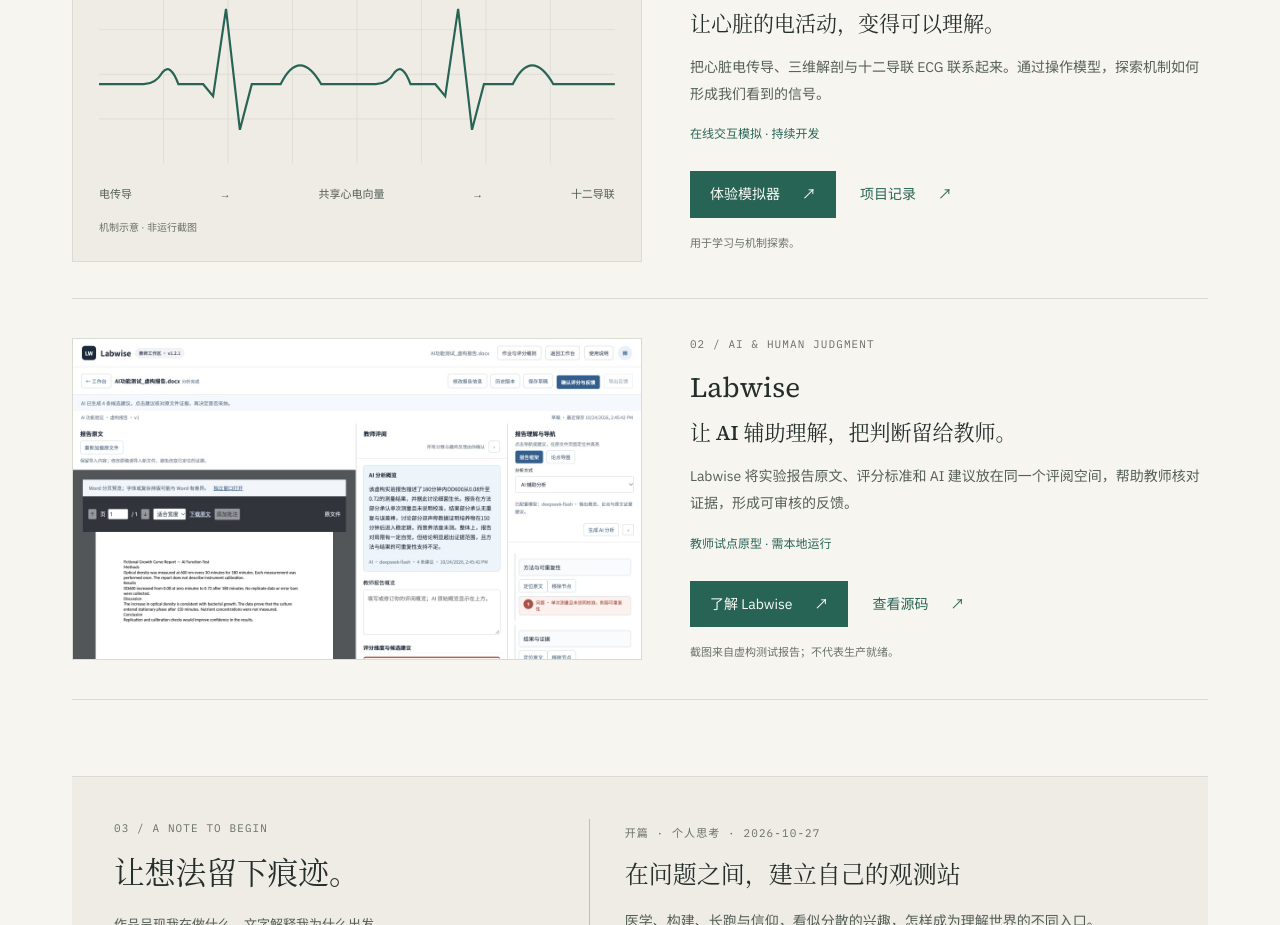
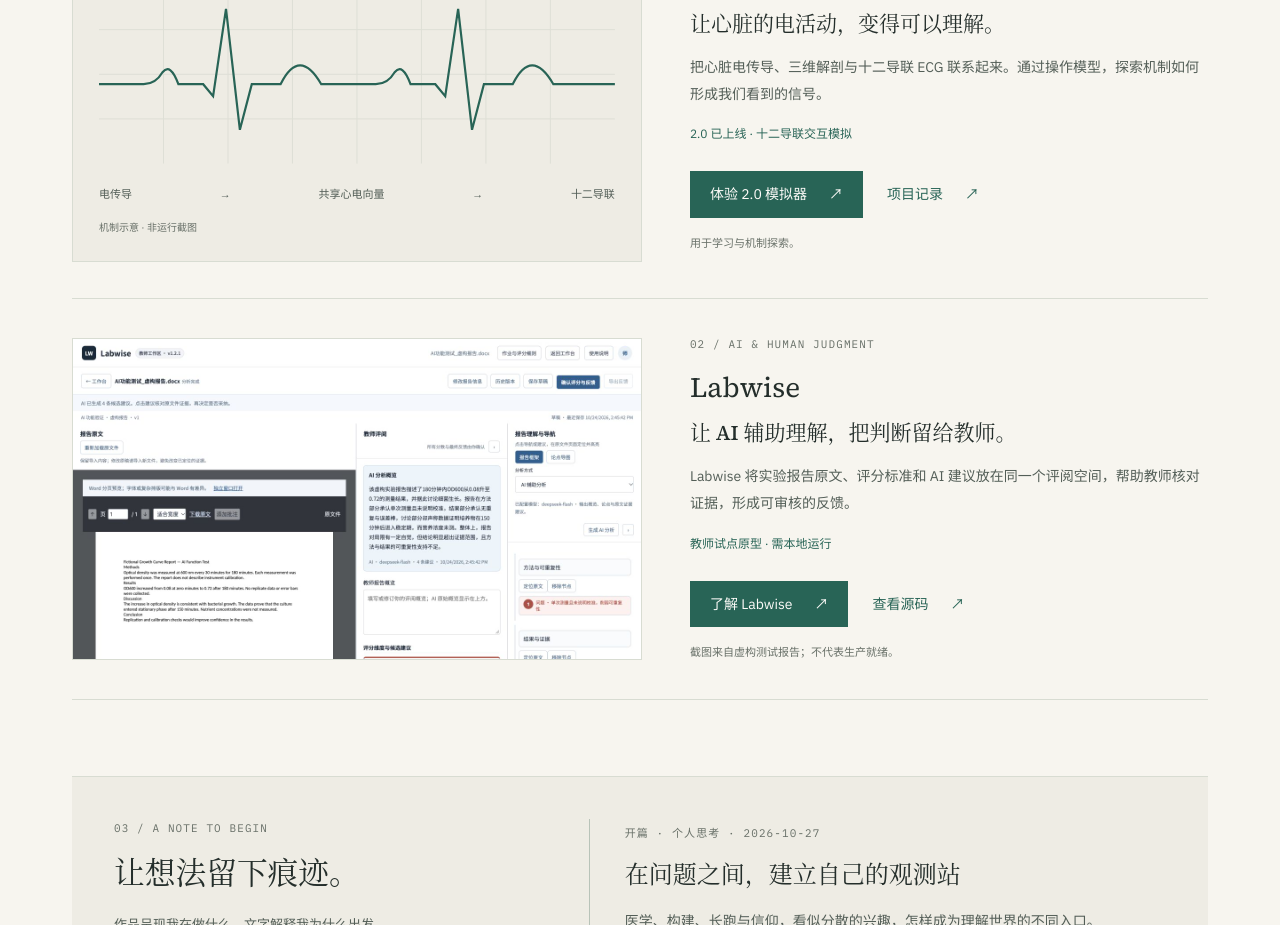
Before and after one commit to CarryLewis/Carry-website, a Next.js app: page / in a window 1280 px wide. Shown: the part 1720-2645 px from the top of the page. Built offline with nearby package versions, Linux system fonts and the light colour scheme.

Commit message:
Feature ECG Simulator 2.0 on the website with bilingual release notes

```diff
--- a/src/data/portrait.ts
+++ b/src/data/portrait.ts
@@ -62,9 +62,9 @@ export const featuredWork = [
     title: "让心脏的电活动，变得可以理解。",
     description:
       "把心脏电传导、三维解剖与十二导联 ECG 联系起来。通过操作模型，探索机制如何形成我们看到的信号。",
-    availability: "在线交互模拟 · 持续开发",
+    availability: "2.0 已上线 · 十二导联交互模拟",
     note: "用于学习与机制探索。",
-    primaryLabel: "体验模拟器",
+    primaryLabel: "体验 2.0 模拟器",
   },
   {
     slug: "lab-report-assistant",
--- a/src/data/projects.ts
+++ b/src/data/projects.ts
@@ -10,9 +10,9 @@ export const projects: Project[] = [
   {
     id: "proj-ecg-simulator",
     slug: "ecg-simulator",
-    title: "ECG Simulator",
+    title: "ECG Simulator 2.0",
     summary:
-      "Interactive physiology & ECG learning simulator — 3D cardiac anatomy, bilingual UI, shared dipole → 12-lead projection, and pathology scenarios (block, AF/flutter, VF/flutter, MI).",
+      "ECG Simulator 2.0 connects 3D cardiac anatomy with live 12-lead ECG and pathology scenarios. It preserves the 1.0 settings and layout, with synchronized pause/resume, lead selection and clearer feedback.",
     problem:
       "How can we connect tissue-level conduction models to interpretable clinical ECG waveforms — including disease states — without hardcoding lead millivolts?",
     architecture:
@@ -40,11 +40,15 @@ export const projects: Project[] = [
     designPhilosophy:
       "Prefer mechanistic clarity over black-box accuracy; diseases never hardcode waveforms — they alter physiology once, and glow + ECG update together.",
     implementation:
-      "Embedded build from CarryLewis/ECG-stimulator @ cursor/pathology-ecg-models-fab9 (fd2a781). ECG main was reverted to anatomy-only (#23); site tracks the pathology tip until a new consolidation lands.",
+      "Version 2.0 is live on this website. All 1.0 settings, defaults and layout are preserved. Click the live status badge to pause or resume the heart and ECG together; select a lead or structure to locate it in the linked view. Rhythm-specific feedback has been corrected. The original 1.0 source remains available separately.",
     demoUrl: "/ecg-simulator/",
     repoUrl: "https://github.com/CarryLewis/ECG-stimulator",
+    resourceLinks: [
+      { label: "2.0 source", href: "https://github.com/CarryLewis/ECG-stimulator/tree/release/2.0" },
+      { label: "1.0 original source", href: "https://github.com/CarryLewis/ECG-stimulator/tree/release/1.0" },
+    ],
     createdAt: "2025-09-01",
-    updatedAt: "2026-08-04",
+    updatedAt: "2026-11-12",
   },
   {
     id: "proj-clinical-reasoning-ai",
--- a/src/i18n/english.json
+++ b/src/i18n/english.json
@@ -26,9 +26,9 @@
   "哲学": "Philosophy",
   "让心脏的电活动，变得可以理解。": "Making the heart's electrical activity understandable.",
   "把心脏电传导、三维解剖与十二导联 ECG 联系起来。通过操作模型，探索机制如何形成我们看到的信号。": "Connect cardiac conduction, 3D anatomy and the twelve-lead ECG. Explore how underlying mechanisms shape the signals we observe.",
-  "在线交互模拟 · 持续开发": "Interactive online simulation · In development",
+  "2.0 已上线 · 十二导联交互模拟": "2.0 is live · Interactive twelve-lead simulation",
   "用于学习与机制探索。": "For learning and exploring mechanisms.",
-  "体验模拟器": "Try the simulator",
+  "体验 2.0 模拟器": "Try the 2.0 simulator",
   "让 AI 辅助理解，把判断留给教师。": "AI to support understanding. Judgment stays with the teacher.",
   "Labwise 将实验报告原文、评分标准和 AI 建议放在同一个评阅空间，帮助教师核对证据，形成可审核的反馈。": "Labwise brings report text, rubrics and AI suggestions into one workspace, helping instructors check evidence and produce reviewable feedback.",
   "教师试点原型 · 需本地运行": "Instructor pilot prototype · Runs locally",
```
Also changed, not shown: src/i18n/projects.ts (+7 -3 lines), 1 other file (tests, documents, lock files or other folders).
